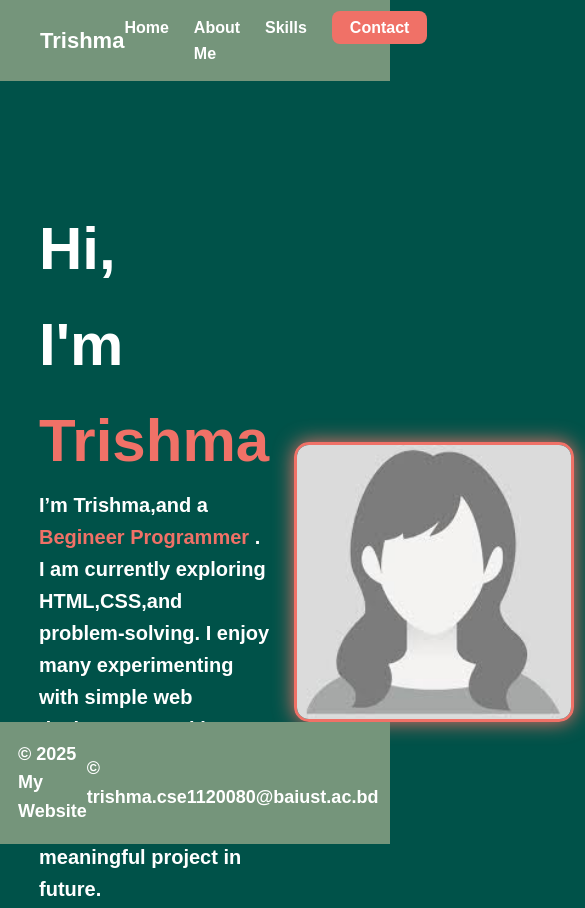
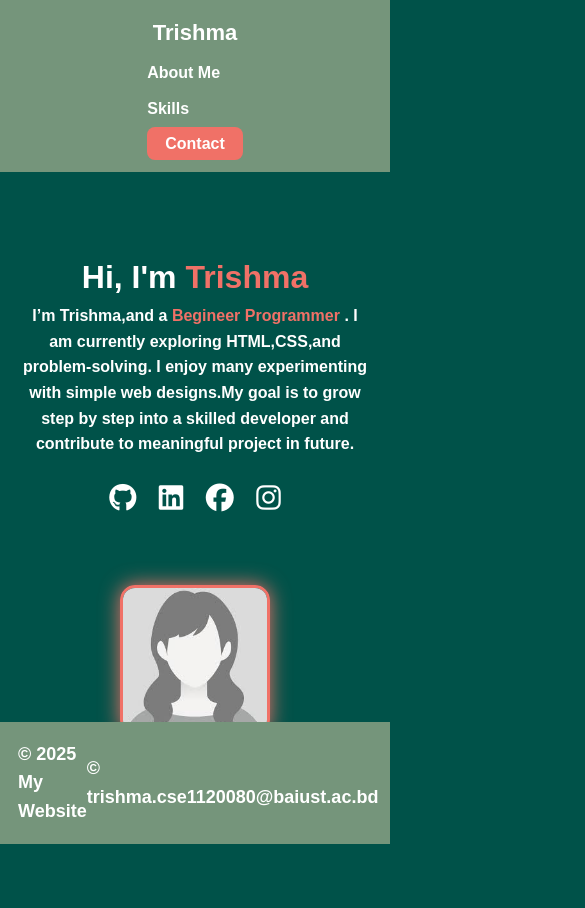
Before and after one commit to israt-jahan-trishma/portfolio, a plain HTML site: page index.html in a window 390 px wide. Shown: the top 908 px of the page, 585 px wide, since content can reach past the window. After the commit the page ends 847 px from the top, so only its background shows below. Drawn offline with Linux system fonts and the light colour scheme.

Commit message:
Updated CSS files for mobile responsive design

```diff
--- a/index.html
+++ b/index.html
@@ -16,8 +16,7 @@
     <nav class="navbar">
       <div class="logo">Trishma</div>
       <ul class="nav-links">
-          <a href="index.html" class="home-link">Home</a>
-          <a href="about me.html" class="about-link">About Me</a>
+          <a href="aboutme.html" class="about-link">About Me</a>
           <a href="skill.html" class="skill-link">Skills</a>
           <li><a href="contact.html" class="contact-btn">Contact</a></li>
 
--- a/styile1.css
+++ b/styile1.css
@@ -172,3 +172,59 @@ footer {
     font-weight: bold;
 
 }
+/* Responsive Styles */
+@media (max-width: 768px) {
+  .header {
+    flex-direction: column;
+    text-align: center;
+    padding: 80px 20px;
+  }
+
+  .text h1 {
+    font-size: 32px;
+    max-width: 100%;
+  }
+
+  .text p {
+    font-size: 16px;
+    max-width: 100%;
+  }
+
+  .profile-pic img,
+  .image img {
+    width: 150px;
+    height: 150px;
+  }
+
+  .about-section, .about-box {
+    flex-direction: column;
+    text-align: center;
+  }
+
+  .skills-container,
+  .experience-container {
+    grid-template-columns: repeat(2, 1fr);
+  }
+}
+
+@media (max-width: 480px) {
+  .skills-container,
+  .experience-container {
+    grid-template-columns: 1fr;
+  }
+
+  .navbar {
+    flex-direction: column;
+    gap: 10px;
+  }
+
+  .nav-links {
+    flex-direction: column;
+    gap: 10px;
+  }
+
+  .contact-form {
+    width: 100%;
+    padding: 0 10px;
+  }
+}
--- a/style.css
+++ b/style.css
@@ -144,3 +144,60 @@ footer {
   font-weight: bold;
 
 }
+
+/* Responsive Styles */
+@media (max-width: 768px) {
+  .header {
+    flex-direction: column;
+    text-align: center;
+    padding: 80px 20px;
+  }
+
+  .text h1 {
+    font-size: 32px;
+    max-width: 100%;
+  }
+
+  .text p {
+    font-size: 16px;
+    max-width: 100%;
+  }
+
+  .profile-pic img,
+  .image img {
+    width: 150px;
+    height: 150px;
+  }
+
+  .about-section, .about-box {
+    flex-direction: column;
+    text-align: center;
+  }
+
+  .skills-container,
+  .experience-container {
+    grid-template-columns: repeat(2, 1fr);
+  }
+}
+
+@media (max-width: 480px) {
+  .skills-container,
+  .experience-container {
+    grid-template-columns: 1fr;
+  }
+
+  .navbar {
+    flex-direction: column;
+    gap: 10px;
+  }
+
+  .nav-links {
+    flex-direction: column;
+    gap: 10px;
+  }
+
+  .contact-form {
+    width: 100%;
+    padding: 0 10px;
+  }
+}
--- a/style2.css
+++ b/style2.css
@@ -132,3 +132,61 @@ body {
     font-weight: bold;
 
 }
+
+
+/* Responsive Styles */
+@media (max-width: 768px) {
+  .header {
+    flex-direction: column;
+    text-align: center;
+    padding: 80px 20px;
+  }
+
+  .text h1 {
+    font-size: 32px;
+    max-width: 100%;
+  }
+
+  .text p {
+    font-size: 16px;
+    max-width: 100%;
+  }
+
+  .profile-pic img,
+  .image img {
+    width: 150px;
+    height: 150px;
+  }
+
+  .about-section, .about-box {
+    flex-direction: column;
+    text-align: center;
+  }
+
+  .skills-container,
+  .experience-container {
+    grid-template-columns: repeat(2, 1fr);
+  }
+}
+
+@media (max-width: 480px) {
+  .skills-container,
+  .experience-container {
+    grid-template-columns: 1fr;
+  }
+
+  .navbar {
+    flex-direction: column;
+    gap: 10px;
+  }
+
+  .nav-links {
+    flex-direction: column;
+    gap: 10px;
+  }
+
+  .contact-form {
+    width: 100%;
+    padding: 0 10px;
+  }
+}
--- a/style3.css
+++ b/style3.css
@@ -133,3 +133,60 @@ footer {
     font-weight: bold;
 
 }
+
+/* Responsive Styles */
+@media (max-width: 768px) {
+  .header {
+    flex-direction: column;
+    text-align: center;
+    padding: 80px 20px;
+  }
+
+  .text h1 {
+    font-size: 32px;
+    max-width: 100%;
+  }
+
+  .text p {
+    font-size: 16px;
+    max-width: 100%;
+  }
+
+  .profile-pic img,
+  .image img {
+    width: 150px;
+    height: 150px;
+  }
+
+  .about-section, .about-box {
+    flex-direction: column;
+    text-align: center;
+  }
+
+  .skills-container,
+  .experience-container {
+    grid-template-columns: repeat(2, 1fr);
+  }
+}
+
+@media (max-width: 480px) {
+  .skills-container,
+  .experience-container {
+    grid-template-columns: 1fr;
+  }
+
+  .navbar {
+    flex-direction: column;
+    gap: 10px;
+  }
+
+  .nav-links {
+    flex-direction: column;
+    gap: 10px;
+  }
+
+  .contact-form {
+    width: 100%;
+    padding: 0 10px;
+  }
+}
```
Also changed, not shown: contact.html (+1 -1 lines), skill.html (+1 -1 lines), aboutme.html (renamed from about me.html).
